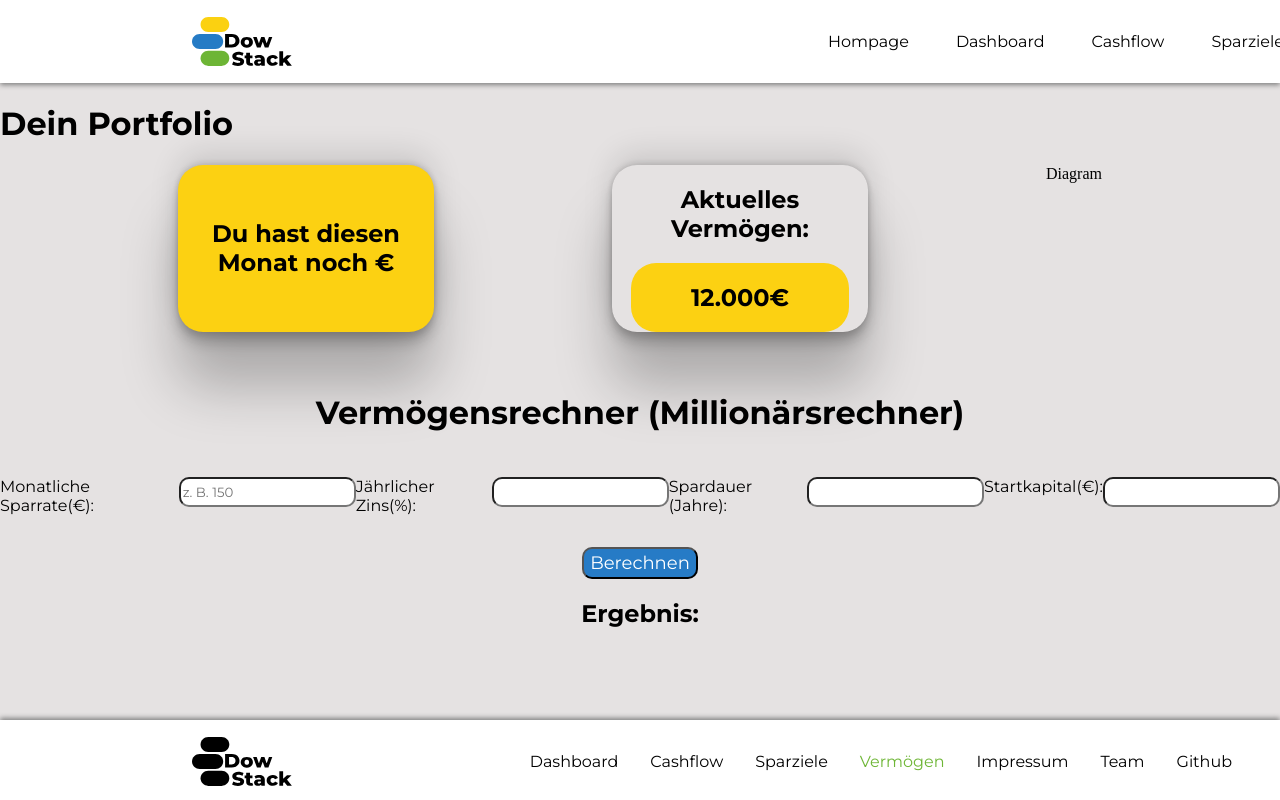
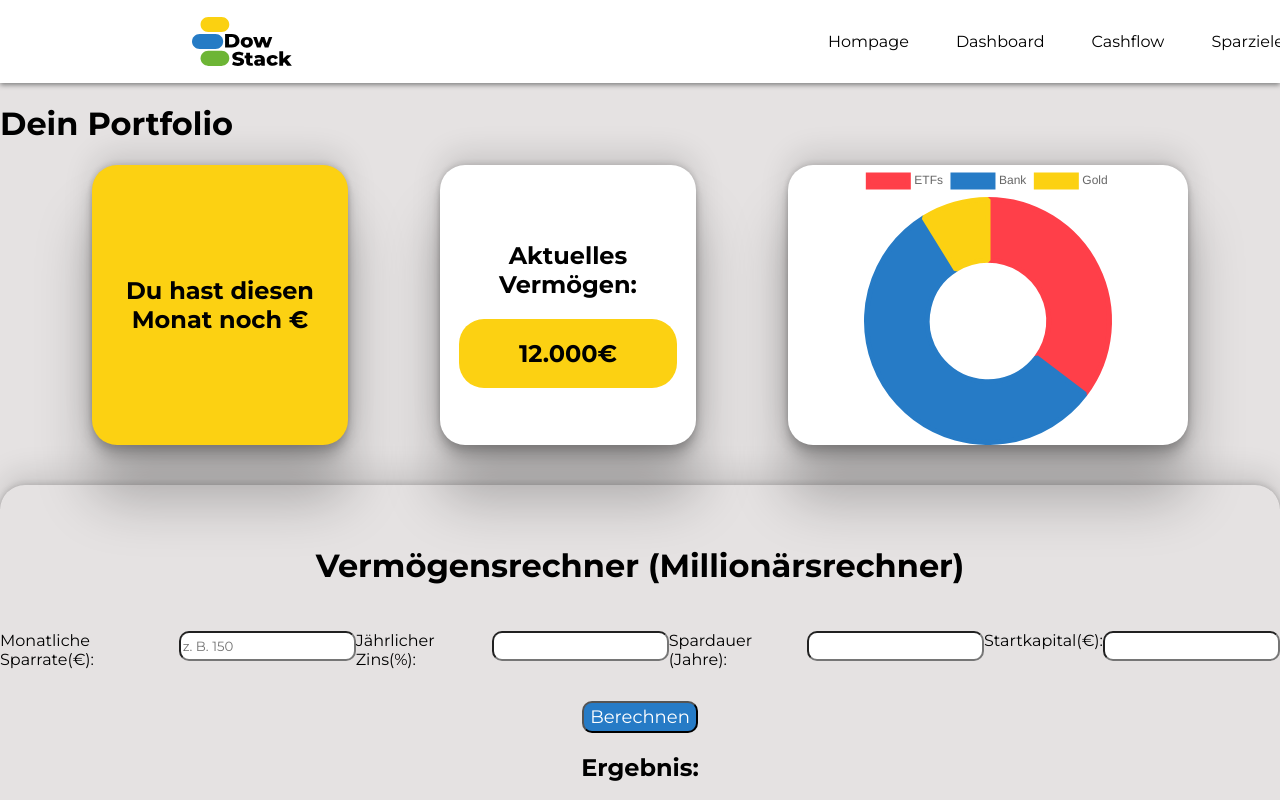
Before and after one commit to RickWebdev90/frontend-dowstack, a React (Vite) app: page /portfolio in a window 1280 px wide. Shown: the top 800 px of the page. Built offline with nearby package versions, Linux system fonts and the light colour scheme; no server answers; sample sign-in values are in the browser's storage.

Commit message:
adding chart portfolio

```diff
--- a/package.json
+++ b/package.json
@@ -11,7 +11,10 @@
   },
   "dependencies": {
     "axios": "^1.6.5",
+    "chart.js": "^4.4.1",
+    "chartjs": "^0.3.24",
     "react": "^18.2.0",
+    "react-chartjs-2": "^5.2.0",
     "react-dom": "^18.2.0",
     "react-router-dom": "^6.21.1",
     "reactjs-popup": "^2.0.6"
--- a/src/App.css
+++ b/src/App.css
@@ -116,6 +116,7 @@ a:link, a:visited{
     align-items: center;
     width: 20vw;
     padding-top: -5px;
+    background-color: white;
 }
 
 .dashboard-portfolio-wert{
@@ -181,6 +182,11 @@ a:link, a:visited{
     justify-content: space-around;
 }
 
+.expense-container{
+    display: flex;
+    border: 2px solid black;
+}
+
 .sparziele-balance{
     display: flex;
     justify-content: center;
@@ -189,10 +195,23 @@ a:link, a:visited{
 .portfolio-header{
     display: flex;
     justify-content: space-evenly;
+    height: 35vh;
+    padding-bottom: 5vh;
+}
+
+.portfolio-chart{
+    box-shadow: rgba(0, 0, 0, 0.25) 0px 54px 55px, rgba(0, 0, 0, 0.12) 0px -12px 30px, rgba(0, 0, 0, 0.12) 0px 4px 6px, rgba(0, 0, 0, 0.17) 0px 12px 13px, rgba(0, 0, 0, 0.09) 0px -3px 5px;
+    border-radius: 25px;
+    width: 400px;
+    display: flex;
+    justify-content: center;
+    background-color: white;
 }
 
 .calculator{
     display: flex;
     flex-direction: column;
     padding-top: 5vh;
+    box-shadow: rgba(0, 0, 0, 0.25) 0px 54px 55px, rgba(0, 0, 0, 0.12) 0px -12px 30px, rgba(0, 0, 0, 0.12) 0px 4px 6px, rgba(0, 0, 0, 0.17) 0px 12px 13px, rgba(0, 0, 0, 0.09) 0px -3px 5px;
+    border-radius: 25px;
 }
--- a/src/App/components/cashflow/cashflow.jsx
+++ b/src/App/components/cashflow/cashflow.jsx
@@ -14,7 +14,7 @@ export default function Cashflow() {
       <div>
         <IncomeEntry />
       </div>
-      <div>
+      <div className="expense-container">
         <ExpenseEntry />
       </div>
       <div className="cashflow-oben">
@@ -22,7 +22,6 @@ export default function Cashflow() {
         <CashflowBalance />
       </div>
       <div className="cashflow-outcome">
-        <div>Hier ausgaben</div>
       </div>
     </div>
   );
--- /dev/null
+++ b/src/App/components/portfolio/PortfolioChart.jsx
@@ -0,0 +1,35 @@
+import React from 'react';
+import { Chart as ChartJS, ArcElement, Tooltip, Legend } from 'chart.js';
+import { Doughnut } from 'react-chartjs-2';
+
+ChartJS.register(ArcElement, Tooltip, Legend);
+
+export const data = {
+  labels: ['ETFs', 'Bank', 'Gold'],
+  datasets: [
+    {
+      data: [12, 19, 3],
+      backgroundColor: [
+        '#FF3F49',
+        '#267BC6',
+        '#FCD112',
+        'rgba(75, 192, 192, 0.2)',
+        'rgba(153, 102, 255, 0.2)',
+        'rgba(255, 159, 64, 0.2)',
+      ],
+      borderColor: [
+        '#FF3F49',
+        '#267BC6',
+        '#FCD112',
+        'rgba(75, 192, 192, 1)',
+        'rgba(153, 102, 255, 1)',
+        'rgba(255, 159, 64, 1)',
+      ],
+      borderWidth: 5,
+    },
+  ],
+};
+
+export function PortfolioChart() {
+  return <Doughnut data={data} />;
+}
--- a/src/App/components/portfolio/portfolio.jsx
+++ b/src/App/components/portfolio/portfolio.jsx
@@ -2,6 +2,7 @@ import React from 'react'
 import PortfolioBalance from './PortfolioBalance'
 import AssetsPortfolio from './AssetsPortfolio'
 import Calculator from './Calculator/Calculator'
+import { PortfolioChart } from './PortfolioChart'
 
 export default function Portfolio() {
   return (
@@ -12,7 +13,9 @@ export default function Portfolio() {
       <div className="portfolio-header">
         <PortfolioBalance/>
         <AssetsPortfolio/>
-        <div>Diagram</div>
+        <div className='portfolio-chart'>
+        <PortfolioChart />
+        </div>
       </div>
       <div className="calculator">
         <Calculator />
```
Also changed, not shown: 1 other file (tests, documents, lock files or other folders).
